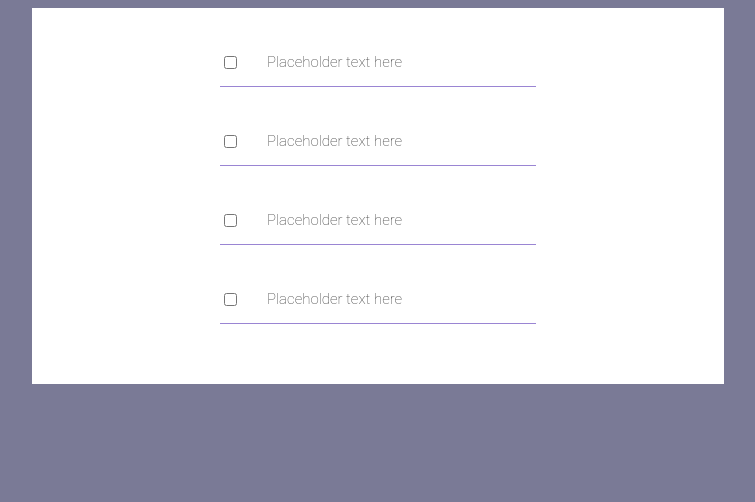
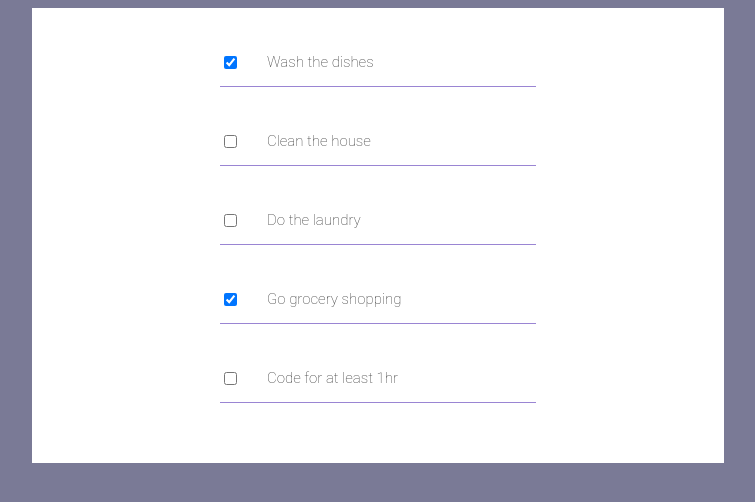
Before and after one commit to joanterm/To-Do-List-With-React-, a React (Create React App) app: page / in a window 1280 px wide. Shown: the top 502 px of the page, without its empty margins (262-1017 px from the left). Built offline with nearby package versions, Linux system fonts and the light colour scheme.

Commit message:
Added todo data component

```diff
--- a/src/App.js
+++ b/src/App.js
@@ -2,16 +2,17 @@ import React from "react"
 import './App.css';
 //imported components:
 import TodoItem from './components/TodoItem.js'
+import todoData from './components/TodoData.js'
 
 const App = () => {
+
+  console.log(todoData)
+  const todoComponents = todoData.map(item => <TodoItem key={item.id} completed={item.completed} dataText={item.text}/>)
+
   return(
     <div className="todo-list">
-      <TodoItem />
-      <TodoItem />
-      <TodoItem />
-      <TodoItem />
+      {todoComponents}
     </div>
-
   )
 }
 
--- /dev/null
+++ b/src/components/TodoData.js
@@ -0,0 +1,29 @@
+const todoData = [
+    {
+        id: 1,
+        text: "Wash the dishes",
+        completed: true
+    },
+    {
+        id: 2,
+        text: "Clean the house",
+        completed: false
+    },
+    {
+        id: 3,
+        text: "Do the laundry",
+        completed: false
+    },
+    {
+        id: 4,
+        text: "Go grocery shopping",
+        completed: true
+    },
+    {
+        id: 5,
+        text: "Code for at least 1hr",
+        completed: false
+    }
+]
+
+export default todoData
--- a/src/components/TodoItem.js
+++ b/src/components/TodoItem.js
@@ -1,11 +1,12 @@
 import React from "react"
 
 
-const TodoItem = () => {
+const TodoItem = (props) => {
     return (
         <div className="todo-item">
-            <input type="checkbox" />
-            <p className="input-style">Placeholder text here</p>
+            {/* the below code will ensure that once the box is checked, it will be marked as completed and cannot be unchecked */}
+            <input type="checkbox"checked={props.completed}/>
+            <p className="input-style">{props.dataText}</p>
         </div>
 
     )
```
